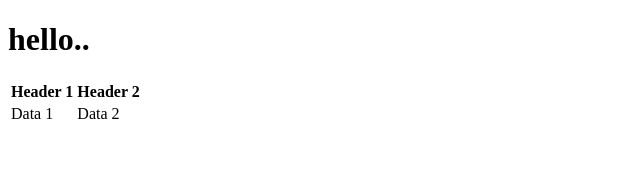
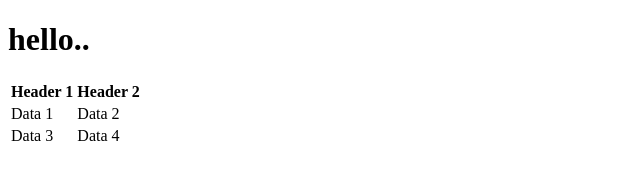
Before and after one commit to abdhamid66/belajargitlagi, a plain HTML site: page index.html in a window 1280 px wide. Shown: the whole page, without its empty margins (0-640 px from the left). Drawn offline with Linux system fonts and the light colour scheme.

Commit message:
nambah kode

```diff
--- a/index.html
+++ b/index.html
@@ -16,6 +16,9 @@
             <td>Data 1</td>
             <td>Data 2</td>
         </tr>
+        <tr>
+            <td>Data 3</td>
+            <td>Data 4</td>
     </table>
 </body>
 </html>
```
